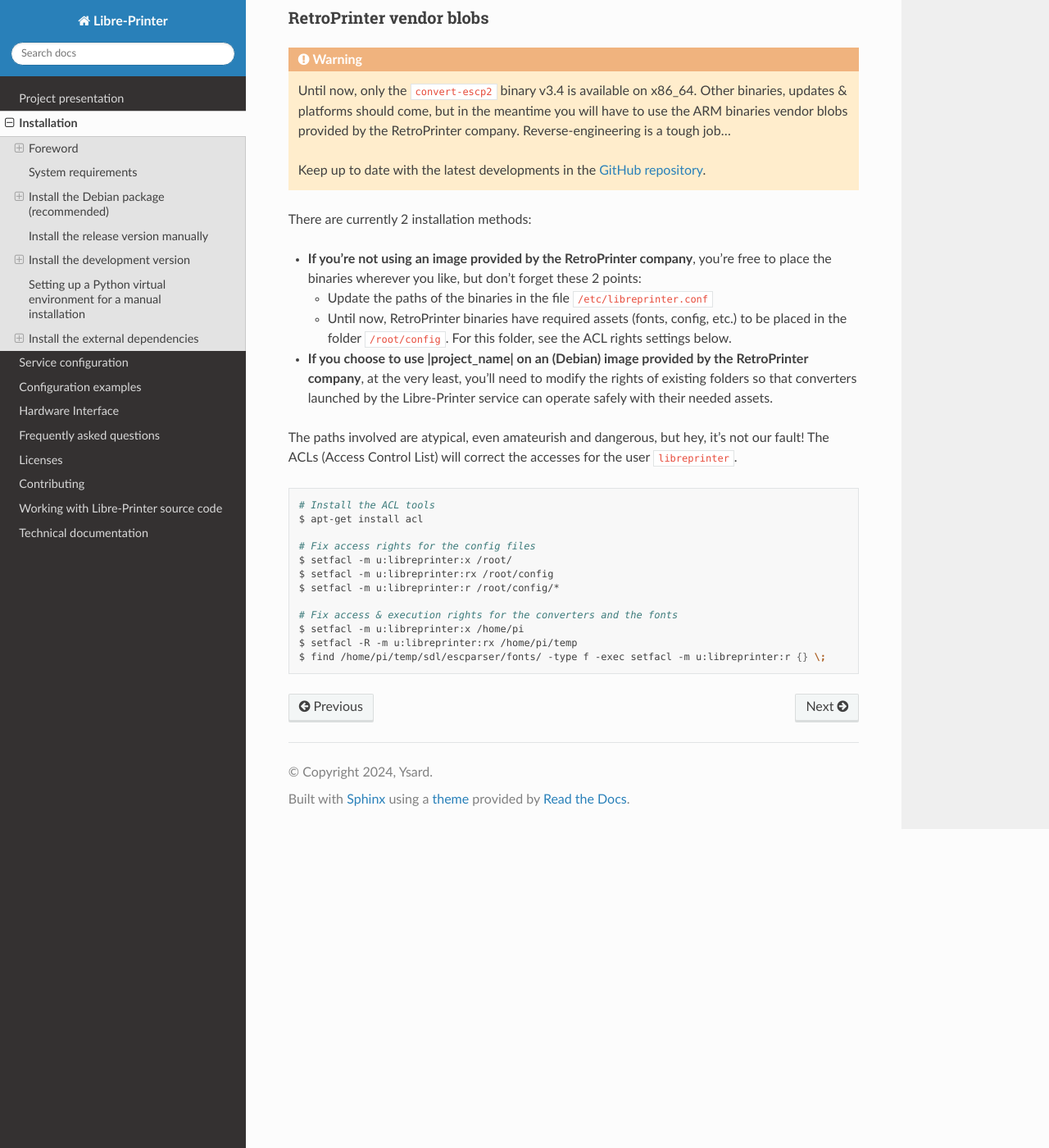
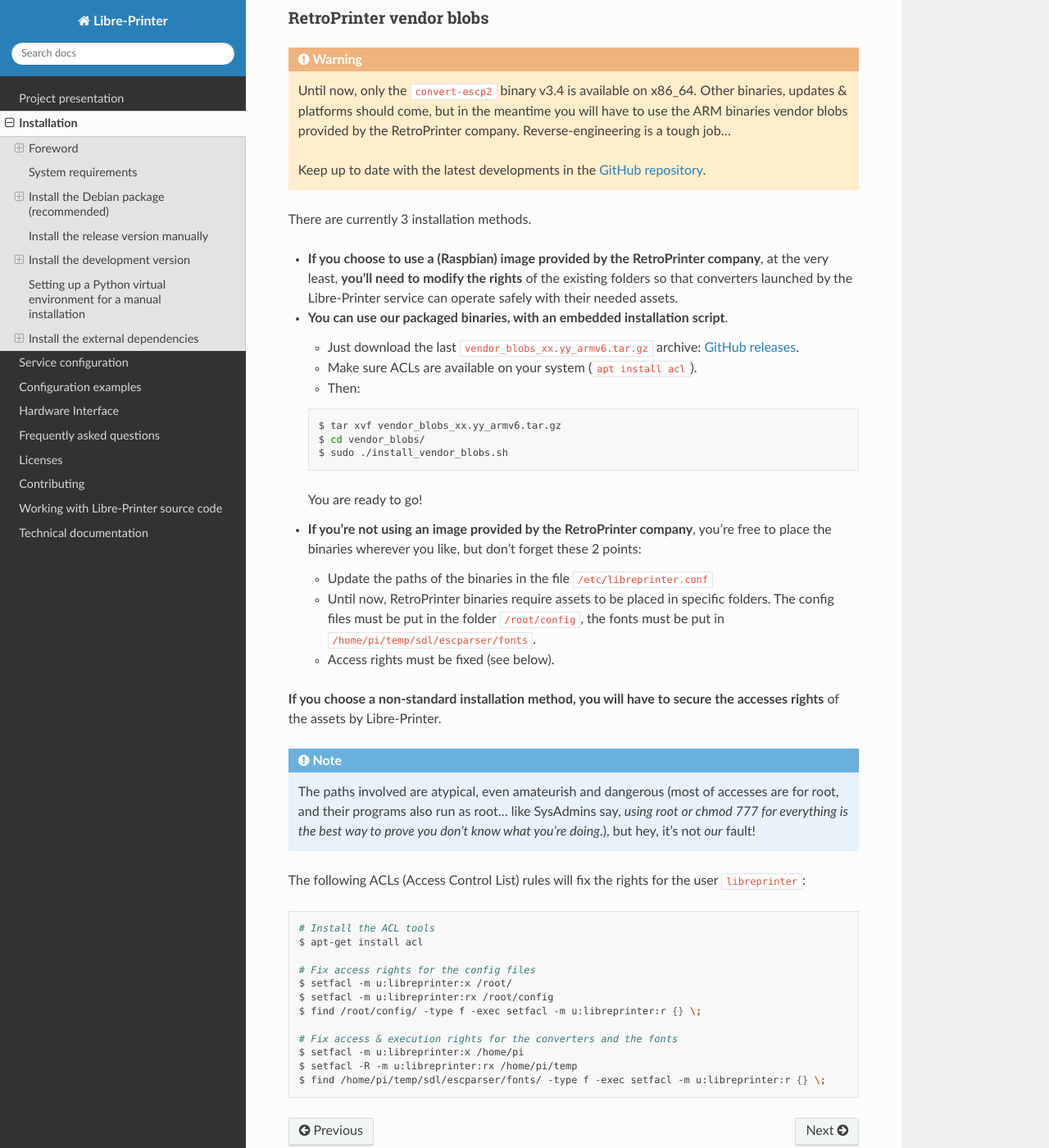
Before and after one commit to ysard/libre-printer, a Sphinx documentation site: the page built from doc/source/installation.rst, in a window 1280 px wide and 1400 px high, scrolled down 6354 px. Shown: the whole window at 82% size. Built offline with Sphinx 7.4.7 and the Read the Docs theme 2.0.0, drawn with Linux system fonts in a browser that asks for light colours.

Commit message:
[doc] Rework vendor blobs installation process

```diff
--- a/doc/source/installation.rst
+++ b/doc/source/installation.rst
@@ -316,24 +316,50 @@
     Keep up to date with the latest developments in the
     `GitHub repository <https://github.com/ysard/libre-printer/>`__.
 
-There are currently 2 installation methods:
+There are currently 3 installation methods.
+
+* **If you choose to use a (Raspbian) image provided by the RetroPrinter
+  company**, at the very least, **you'll need to modify the rights** of the existing
+  folders so that converters launched by the |project_name| service can operate
+  safely with their needed assets.
+
+
+* **You can use our packaged binaries, with an embedded installation script**.
+
+  - Just download the last ``vendor_blobs_xx.yy_armv6.tar.gz`` archive: `GitHub releases <https://github.com/ysard/libre-printer/releases>`__.
+
+  - Make sure ACLs are available on your system (``apt install acl``).
+  - Then:
+
+  .. code-block:: bash
+
+   $ tar xvf vendor_blobs_xx.yy_armv6.tar.gz
+   $ cd vendor_blobs/
+   $ sudo ./install_vendor_blobs.sh
+
+  You are ready to go!
+
 
 * **If you're not using an image provided by the RetroPrinter company**,
   you're free to place the binaries wherever you like, but don't forget these 2 points:
 
   - Update the paths of the binaries in the file ``/etc/libreprinter.conf``
-  - Until now, RetroPrinter binaries have required assets (fonts, config, etc.)
-    to be placed in the folder ``/root/config``.
-    For this folder, see the ACL rights settings below.
-
-* **If you choose to use |project_name| on an (Debian) image provided by the RetroPrinter
-  company**, at the very least, you'll need to modify the rights of existing folders
-  so that converters launched by the |project_name| service can operate safely
-  with their needed assets.
+  - Until now, RetroPrinter binaries require assets to be placed in specific
+    folders. The config files must be put in the folder ``/root/config``,
+    the fonts must be put in ``/home/pi/temp/sdl/escparser/fonts``.
+  - Access rights must be fixed (see below).
 
 
-The paths involved are atypical, even amateurish and dangerous, but hey, it's not our fault!
-The ACLs (Access Control List) will correct the accesses for the user ``libreprinter``.
+**If you choose a non-standard installation method, you will have to secure the
+accesses rights** of the assets by |project_name|.
+
+.. note::
+    The paths involved are atypical, even amateurish and dangerous (most of accesses are for root,
+    and their programs also run as root... like SysAdmins say, *using root or chmod 777
+    for everything is the best way to prove you don't know what you're doing*.),
+    but hey, it's not *our* fault!
+
+The following ACLs (Access Control List) rules will fix the rights for the user ``libreprinter``:
 
 .. code-block:: bash
 
@@ -343,7 +369,7 @@
    # Fix access rights for the config files
    $ setfacl -m u:libreprinter:x /root/
    $ setfacl -m u:libreprinter:rx /root/config
-   $ setfacl -m u:libreprinter:r /root/config/*
+   $ find /root/config/ -type f -exec setfacl -m u:libreprinter:r {} \;
 
    # Fix access & execution rights for the converters and the fonts
    $ setfacl -m u:libreprinter:x /home/pi
```
